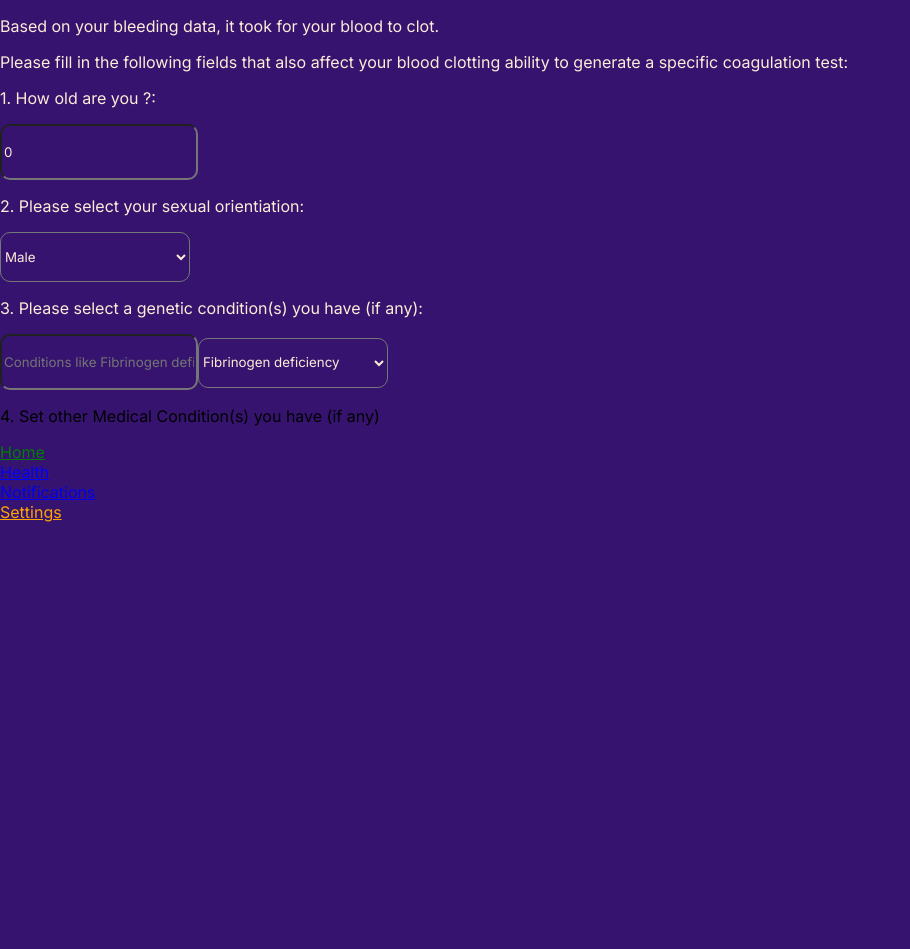
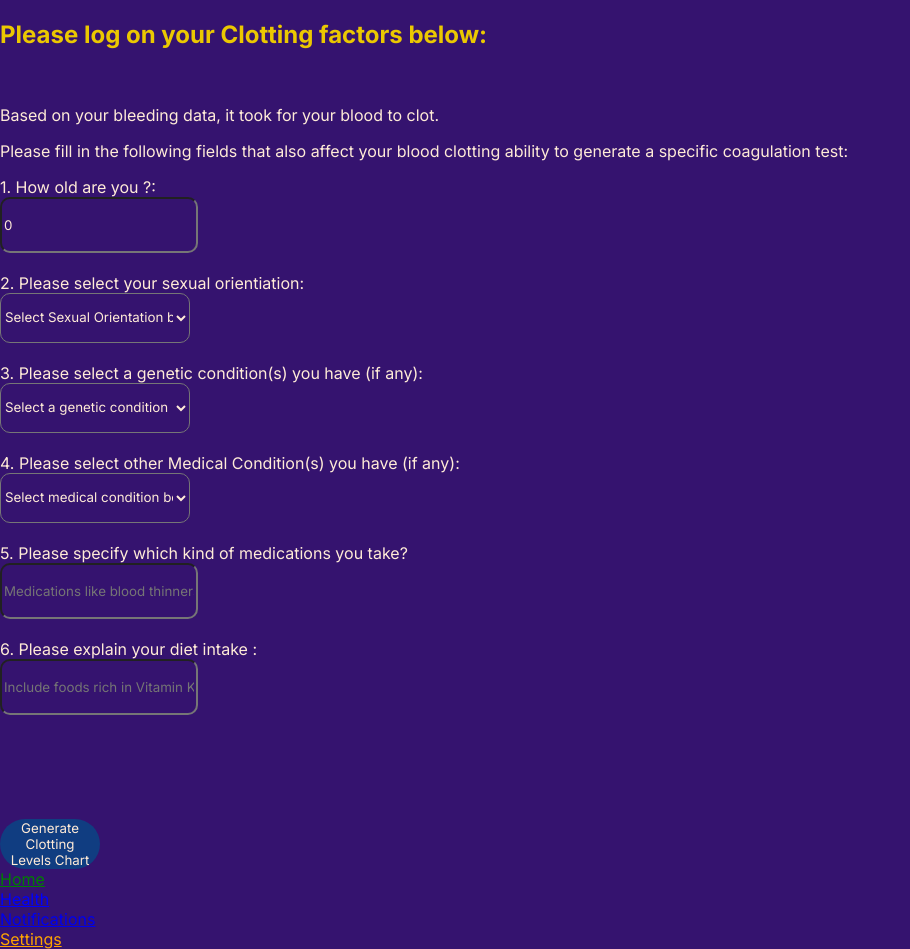
Before and after one commit to MaccccD/Haemophilia-Healthcare-App, a React (Create React App) app: page /ClottingLevels in a window 1280 px wide. Shown: the whole page, without its empty margins (0-910 px from the left). Before the commit the page ends 800 px from the top, so only its background shows below. Built offline with nearby package versions, Linux system fonts and the light colour scheme; sample sign-in values are in the browser's storage; a web font is replaced by a local one.

Commit message:
Clotting Levels Update Part 2
-Added the  chart visualization for the factors that affect clotting levels.

```diff
--- a/package.json
+++ b/package.json
@@ -8,6 +8,7 @@
     "@testing-library/react": "^16.3.0",
     "@testing-library/user-event": "^13.5.0",
     "axios": "^1.9.0",
+    "d3": "^7.9.0",
     "react": "^19.1.0",
     "react-dom": "^19.1.0",
     "react-router-dom": "^7.5.3",
--- a/src/Haemophilia Components/BleedingData.jsx
+++ b/src/Haemophilia Components/BleedingData.jsx
@@ -60,6 +60,7 @@ function BleedingData() {
 
        <p className='content'>2. How long does it take for your blood to clot when your bleeding ?</p>
        <select className='setUp' onChange={(b)=> setBloodClot(b.target.value)} value={bloodClot}>
+         <option value="">Select period below:</option>
         <option value= "5 minutes">25 - 30 seconds</option>
         <option value= "25 muntes">45 seconds</option>
         <option value= "45 minutes">60 seconds</option>
@@ -87,7 +88,7 @@ function BleedingData() {
        <input type='text' className='setUp' placeholder= "e.g: Factor VIII"value={treatment} onChange={(e)=>setTreatment(e.target.value)} required/>
 
        <p className='content'>8. Pain Level (1-10):</p>
-       <input type='range' className='setUp' min="1" max= "10" value={painLevel} onChange={(e)=> setPainLevel(e.target.value)} required/>
+       <input type='range' placeholder='1 being the worst, 10 being the least' className='setUp' min="1" max= "10" value={painLevel} onChange={(e)=> setPainLevel(e.target.value)} required/>
 
        <p className='content'>9. Additional Notes:</p>
        <textarea value={notes}   className= "setUp" onChange={(e)=> setNotes(e.target.value)} rows= "4" required/>
--- a/src/Haemophilia Components/ClottingLevels.jsx
+++ b/src/Haemophilia Components/ClottingLevels.jsx
@@ -1,10 +1,9 @@
-import React, { useState, useEffect } from 'react'
+import React, { useState, useEffect, useRef } from 'react';
+import * as d3 from 'd3';
 
 function ClottingLevels() {
-  const [clottingLevels, setClottingLevels] = useState([]);
+   //factors affecting clotting levels:
    const [latestBloodClot, setLatestBloodClot]= useState(null);
-
-   //factors affecting clotting levels:
    const [age, setAge] = useState(0);
    const [sex, setSex] = useState("");
    const [genetics, setGenetics] = useState("");
@@ -12,44 +11,200 @@ function ClottingLevels() {
    const [medications, setMedications] = useState("");
    const [diet, setDiet] = useState("");
 
+   const svgRef = useRef();
 
-    useEffect(()=>{
+     //retriveing the blood clot period from bleeding data:
+     useEffect(()=>{
       const storedBleedLogs = JSON.parse(localStorage.getItem("bleedingLogs") || "[]");
       if(storedBleedLogs.length > 0){
-       const lastBloodClotEntry = storedBleedLogs[storedBleedLogs.length - 1] //getting the selctedoption form the drop down
+       const lastBloodClotEntry = storedBleedLogs[storedBleedLogs.length - 1] //getting the selected option from the drop down
        const clottingPeriod = lastBloodClotEntry.bloodClot;
        setLatestBloodClot(clottingPeriod);
-
+       console.log(clottingPeriod);
         }
      }, []);
 
+
+
+  //here i want to create an impact score scaling based on the answers to the factors that affect clotting that users log in
+     function calculateImpactScores(){
+      return {
+        Age: age > 60 ? 8 : age > 40 ? 5 : 2, //impact based on age scaling
+        Sex: sex === 'Female' ? 4 : 2,
+        Genetics: genetics ? 9 : 2,
+        "Medical Condi" : medicalCondition ? 7 : 2,
+        Medications: medications.toLowerCase().includes("blood thinner") ? 9 : 4,
+        Diet: diet.toLowerCase().includes("vitamin K") ? 2 : 6,
+      };
+
+     }
+
+     function getColor(value){
+      if(value <= 3) return "green";
+      if(value <= 6) return "yellow";
+      if(value >= 7) return "red";
+     }
+
+     //I'm creating a chart based visualisaton to showcase the impact of different clotting factors on the person's overall clotting levels:
+      function renderChart(){
+
+        //check if al the fields have been filled in first:
+        if(!age || !sex || !genetics || !medicalCondition || !medications || !diet || !latestBloodClot){
+          alert("Please log in the factors that affect clotting levels to be able to generate a clotting levels chart");
+          return
+        }
+        const scores = calculateImpactScores();
+        const data = Object.entries(scores).map(([label, value])=> ({label, value}));
+
+        //the chart dimensions:
+        const width = 600;
+        const height = 300;
+        const margin = {top: 30, right: 30, bottom: 50, left: 40};
+
+
+        //creating svg:
+        const svg = d3.select(svgRef.current);
+        svg.selectAll("*").remove(); //if there's any previous charts
+
+        //creatog scales:
+        const xScale = d3.scaleBand()
+          .domain(data.map(d=> d.label))
+          .range([margin.left, width - margin.right])
+          .padding(0.2);
+
+        const yScales = d3.scaleLinear()
+        .domain([0, 10])
+        .range([height - margin.bottom, margin.top])
+
+        svg.attr("width", width).attr("height", height);
+
+        //chart title:
+        svg.append("text")
+        .attr("x", width/2)
+        .attr("y", 30)
+        .attr("text-anchor", "middle")
+        .attr("font-color", "#FFFFF")
+        .attr("font-size", "15px")
+        .attr("font-weight", "bold")
+        .text("Clotting Levels impact by Factor");
+
+
+        //creating the X-Axis:
+        svg.append("g")
+        .attr("transform", `translate(0, ${height - margin.bottom})`)
+        .call(d3.axisBottom(xScale))
+        .selectAll("text")
+        .attr("transform", "rotate(-30)")
+        .style("text-anchor", "end");
+
+        //creating the Y-Axis:
+        svg.append("g")
+        .attr("transform", `translate(${margin.left}, 0)`)
+        .call(d3.axisLeft(yScales));
+
+         // Legend / Color key:
+        const legendData = [
+         { color: "green", label: "Low Impact" },
+         { color: "yellow", label: "Medium Impact" },
+         { color: "red", label: "High Impact" },
+          ];
+
+         const legend = svg.selectAll(".legend")
+        .data(legendData)
+        .enter()
+        .append("g")
+        .attr("class", "legend")
+        .attr("transform", (_, i) => `translate(10, ${i * 20 + 40})`);
+
+        legend.append("rect")
+        .attr("x", width - 150)
+        .attr("width", 15)
+        .attr("height", 15)
+        .attr("border-radius", 15)
+        .attr("fill", d => d.color);
+
+        legend.append("text")
+         .attr("x", width - 130)
+         .attr("y", 12)
+         .attr("font-size", "12px")
+         .attr("font-color", "#FFEBD7")
+         .text(d => d.label);
+
+        //Designing Bars:
+        const tooltip = d3.select("body").append("div")
+        .attr("class", "tooltip")
+        .style("position", "absolute")
+        .style("background", "#35136F")
+        .style("color", "#FFEBD7")
+        .style("padding", "6px 10px")
+        .style("border-radius", "8px")
+        .style("opacity", "0")
+        .style("pointer-events", "none")
+
+        svg.selectAll("rect")
+         .data(data)
+         .enter()
+         .append("rect")
+         .attr("x",d => xScale(d.label))
+         .attr("y",d=> yScales(d.value))
+         .attr("width", xScale.bandwidth())
+         .attr("height", d => yScales(0) - yScales(d.value))
+         .attr('fill', d => getColor(d.value))
+         .on('mouseover', (event, d) => {
+          tooltip.transition().duration(200).style('opacity', 1);
+          tooltip.html(`<strong>${d.label}</strong>: ${d.value}<br/>`)
+          .style('left', (event.pageX + 10) + 'px')
+          .style('top', (event.pageY - 28) + 'px');
+      })
+      .on('mouseout', () => {
+        tooltip.transition().duration(300).style('opacity', 0);
+      });
+      }
+
   return (
     <div>
+       <h2 className='subheading'>Please log on your Clotting factors below:</h2><br/>
       <p className='content'>Based on your bleeding data, it took {latestBloodClot} for your blood to clot.</p>
       <p className='content'> Please fill in the following fields that also affect your blood clotting ability to generate a specific coagulation test:</p>
-      <p className='content'> 1. How old are you ?:</p>
+      <label className='content'> 1. How old are you ?:</label><br />
       <input type='number' min= "0" className='setUp' value={age} onChange={(d)=> setAge(d.target.value)} required/>
-
-      <p className='content'>2. Please select your sexual orientiation:</p>
+      <br /><br />
+      <label className='content'>2. Please select your sexual orientiation:</label><br />
       <select value={sex} className='setUp' onChange={(s)=> setSex(s.target.value)}>
+        <option value="">Select Sexual Orientation below:</option>
         <option value= "Male">Male</option>
         <option value= "Female">Female</option>
       </select>
-
-      <p className='content'>3. Please select a genetic condition(s) you have (if any):</p>
-      <input className='setUp' placeholder='Conditions like Fibrinogen deficiency, von Willebrand disease, Haemophilia, Factor V Leiden thrombophilia etc' onChange={(g)=> setGenetics(g.target.value)}/>
+       <br /><br />
+      <label className='content'>3. Please select a genetic condition(s) you have (if any):</label> <br/>
       <select value={genetics} className='setUp' onChange={(g)=> setGenetics(g.target.value)}>
+        <option value="">Select a genetic condition below:</option>
         <option value= "Fibrinogen deficiency">Fibrinogen deficiency</option>
         <option value= "Von Willebrand disease">Von Willebrand disease</option>
+        <option value= "Haemophilia">Haemophilia</option>
+        <option value= "Factor V Leiden thrombophilia">Factor V Leiden thrombophilia</option>
+        <option value= "Protein C &  Protein S deficiency">Protein C and Protein S deficiency</option>
       </select>
+      <br /><br />
 
-
-      <p>4. Set other Medical Condition(s) you have (if any)</p>
-
-
-
+      <label className='content'>4. Please select  other Medical Condition(s) you have (if any):</label> <br />
+      <select value={medicalCondition} className='setUp' onChange={(m)=> setMedicalCondition(m.target.value)}>
+        <option value="">Select medical condition below:</option>
+        <option value= "lung disease">Lung Disease</option>
+        <option value="kidney disease">Kidney Disease</option>
+        <option value= "liver disease">Liver Disease</option>
+        <option value= "None">None</option>
+      </select>
+       <br /><br />
+      < label className='content'>5. Please specify which kind of medications you take?</label><br />
+      <input type='text' value={medications} placeholder='Medications like blood thinners, red blood cells pills etc.' className='setUp' onChange={(m)=> setMedications(m.target.value)}/>
+       <br /><br />
+      <label className='content'>6. Please explain your diet intake :</label><br/>
+      <input value={diet} type='text' placeholder='Include foods rich in Vitamin K' className='setUp' onChange={(d)=> setDiet(d.target.value)}/>
+      <br />
+      <button onClick={renderChart} className='nextBtn'> Generate Clotting Levels Chart </button>
+      <svg ref={svgRef}></svg>
     </div>
-  )
-}
-
+  );
+};
 export default ClottingLevels;
```
Also changed, not shown: 1 other file (tests, documents, lock files or other folders).
